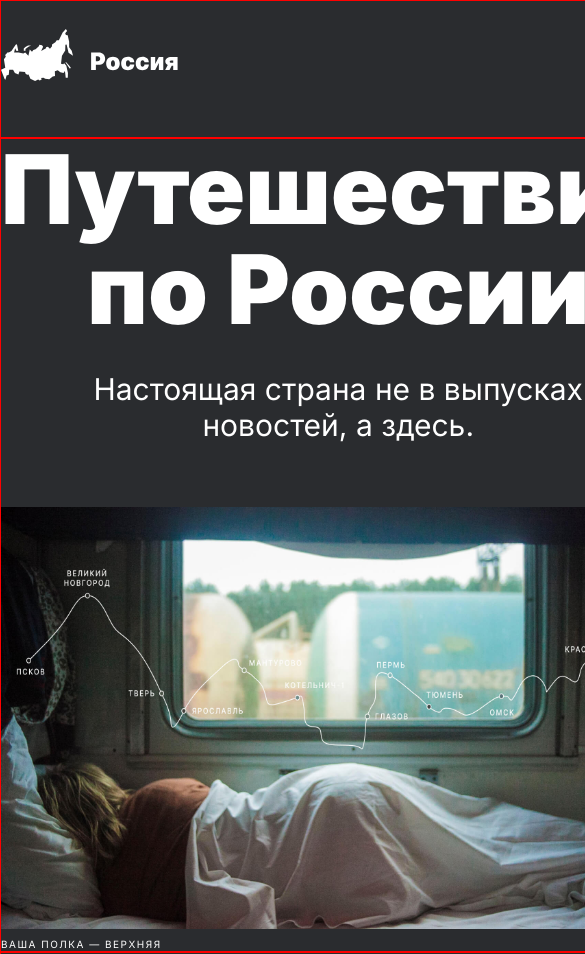
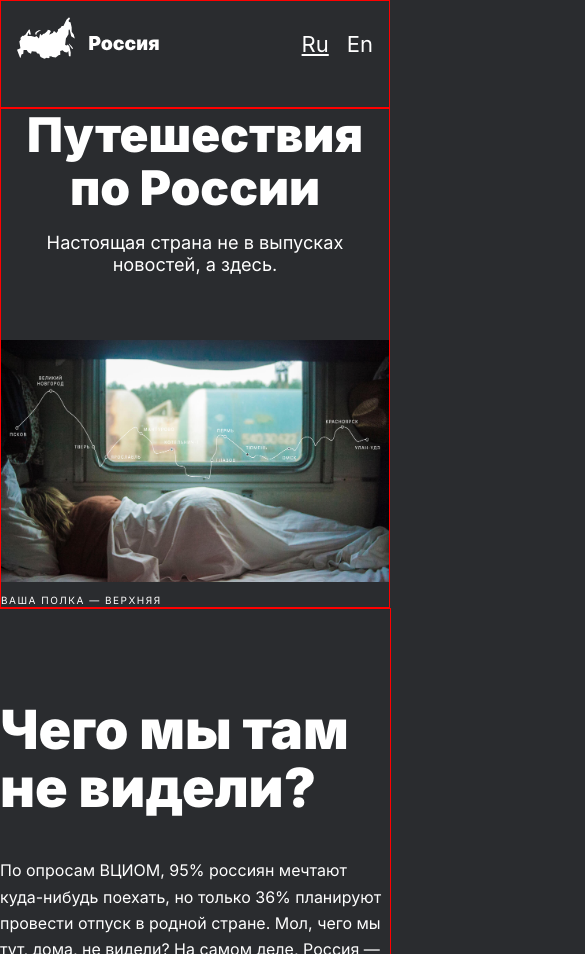
Before and after one commit to EukleidesRUS/russian-travel, a plain HTML site: page index.html in a window 390 px wide. Shown: the top 954 px of the page, 585 px wide, since content can reach past the window. Drawn offline with Linux system fonts and the light colour scheme.

Commit message:
Исправил адаптивность секции lead

```diff
--- a/index.html
+++ b/index.html
@@ -9,7 +9,7 @@
     <link rel="stylesheet" href="./vendor/normalize.css" />
     <link rel="stylesheet" href="./style.css" />
     <title>
-      Путешествия по России. Настоящая страна не в выпусках новостей, а здесь.
+      Путешествия по России
     </title>
   </head>
   <body class="page">
@@ -36,9 +36,11 @@
       <main class="content">
         <section class="lead">
           <h1 class="lead__title">Путешествия по России</h1>
-          <p class="lead__subtitle">Настоящая страна не в выпусках новостей, а здесь.</p>
-          <img class="lead__image" src="./images/lead-polka.jpg">
-          <p class="lead__caption">ваша полка — верхняя</p>
+          <p class="lead__subtitle">Настоящая страна не в выпусках<br> новостей, а здесь.</p>
+          <div class="lead__route">
+            <img class="lead__image" src="./images/lead-polka.jpg">
+            <figcaption class="lead__caption">ваша полка — верхняя</figcaption>
+          </div>
         </section>
         <section class="intro">
           <h2 class="intro__title">Чего мы там не видели?</h2>
--- a/style.css
+++ b/style.css
@@ -11,6 +11,7 @@
   -moz-text-size-adjust: 100%;
   text-rendering: optimizeLegibility;
   max-width: 1184px;
+  min-width: 320px;
   margin: 0 auto;
   display: flex;
   flex-direction: column;
@@ -19,26 +20,46 @@
 }
 
 .page__container {
-  max-width: 1184px;
-  min-width: 320px;
-  margin: 0 auto;
   display: flex;
   flex-direction: column;
+  align-items: center;
 }
+
+/*_________________Блок HEADER_________________________*/
 
 .header {
   border: 1px solid red;
   width: 100%;
   display: flex;
+  flex-grow: 1;
   justify-content: space-between;
   align-items: center;
-  padding: 28px 0 56px; /* на 320 px изменится верхний отступ на до 16px*/
+  padding: 28px 0 56px;
   box-sizing: border-box;
 }
 
+@media screen and (max-width: 1023px) {
+  .header {
+    padding: 28px 0 48px;
+  }
+}
+
+@media screen and (max-width: 767px) {
+  .header {
+    padding: 16px 16px 48px;
+  }
+}
+
 .header__logo {
-  width: 177px;
+  width: 176px;
   height: 52px;
+}
+
+@media screen and (max-width: 767px) {
+  .header__logo {
+    width: 142px;
+    height: 42px;
+  }
 }
 
 .header__lang {
@@ -50,6 +71,13 @@
   line-height: 28px;
   position: relative;
   top: 6px;
+}
+
+@media screen and (max-width: 425px) {
+  .header__lang {
+    font-size: calc(18px + 6 * ((100vw - 320px) / (425 - 320)));
+    line-height: 20px;
+  }
 }
 
 .header__item:not(:last-child) {
@@ -64,19 +92,22 @@
 }
 
 .header__lang-link:hover {
-  opacity: 0.6;
+  opacity: 0.8;
 }
 
 .header__lang-link_active {
   text-decoration: underline;
 }
 
+/*----------------CONTENT-------------------------*/
+
 .content {
-  max-width: 1184px;
   display: flex;
   flex-direction: column;
   align-items: center;
 }
+
+/*---------------SECTION LEAD-------------------------*/
 
 .lead {
   border: 1px solid red;
@@ -84,7 +115,8 @@
   flex-direction: column;
   align-items: center;
   justify-content: space-between;
-  max-width: 984px; /* Проверить мб изменится */
+  width: 100%;
+  box-sizing: border-box;
 }
 
 .lead__title {
@@ -92,16 +124,85 @@
   font-size: 96px;
   line-height: 100px;
   text-align: center;
-  max-width: 720px; /* изменится */
+  max-width: 720px;
+  min-width: 320px;
   margin: 0 0 32px;
+}
+
+@media screen and (max-width: 767px) {
+  .lead__title {
+    font-size: calc(40px + 50 * ((100vw - 320px) / (767 - 320)));
+    line-height: calc(44px + 56 * ((100vw - 320px) / (767 - 320)));
+    margin: 0 0 16px;
+  }
+}
+
+@media screen and (max-width: 320px) {
+  .lead__title {
+    font-size: 40px;
+    line-height: 44px;
+  }
 }
 
 .lead__subtitle {
   font-size: 30px;
   line-height: 36px;
   text-align: center;
-  max-width: 640px; /* изменится */
+  max-width: 640px;
+  min-width: 320px;
   margin: 0 0 64px;
+}
+
+@media screen and (max-width: 767px) {
+  .lead__subtitle {
+    font-size: calc(16px + 14 * ((100vw - 320px) / (767 - 320)));
+    line-height: calc(20px + 16 * ((100vw - 320px) / (767 - 320)));
+  }
+}
+
+@media screen and (max-width: 320px) {
+  .lead__subtitle {
+    font-size: 16px;
+    line-height: 20px;
+  }
+}
+
+.lead__route {
+  max-width: 984px;
+  min-width: 928px;
+  margin: 0 100px;
+  box-sizing: border-box;
+}
+
+@media screen and (max-width: 1280px) {
+  .lead__route {
+    max-width: 984px;
+    min-width: 928px;
+  }
+}
+
+@media screen and (max-width: 1024px) {
+  .lead__route {
+    max-width: 928px;
+    min-width: 768px;
+    margin: 0 auto;
+  }
+}
+
+@media screen and (max-width: 767px) {
+  .lead__route {
+    max-width: 767px;
+    min-width: 320px;
+    margin: 0 auto;
+  }
+}
+
+@media screen and (max-width: 320px) {
+  .lead__route {
+    max-width: 320px;
+    min-width: 320px;
+    margin: 0 auto;
+  }
 }
 
 .lead__image {
@@ -115,16 +216,18 @@
   letter-spacing: 1.5px;
   text-transform: uppercase;
   text-align: left;
-  align-self: flex-start;
   margin: 8px 0 0;
+  box-sizing: border-box;
 }
+
+/*---------------SECTION INTRO-------------------------*/
 
 .intro {
   border: 1px solid red;
-  align-self: flex-start;
-  max-width: 690px;
+  width: 100%;
   margin: 0;
-  padding: 92px 0 92px 100px;
+  padding: 92px 0;
+  max-width: 984px;
 }
 
 .intro__title {
@@ -132,12 +235,14 @@
   font-size: 54px;
   line-height: 58px;
   margin: 0 0 40px;
+  max-width: 690px;
 }
 
 .intro__text {
   font-family: 16px;
   line-height: 163%;
   margin: 0 0 33px;
+  max-width: 690px;
 }
 
 .intro__list {
@@ -155,6 +260,8 @@
 .intro__list-number {
   font-weight: normal;
 }
+
+/*все что ниже исправить*/
 
 .photo-grid {
   justify-content: center;
@@ -189,7 +296,7 @@
 @media screen and (max-width: 1023px) {
   .photo-grid__list {
     grid-template-columns: repeat(2, 1fr);
-    grid-gap: 16px;
+    grid-gap: 14px;
   }
 }
 
```
